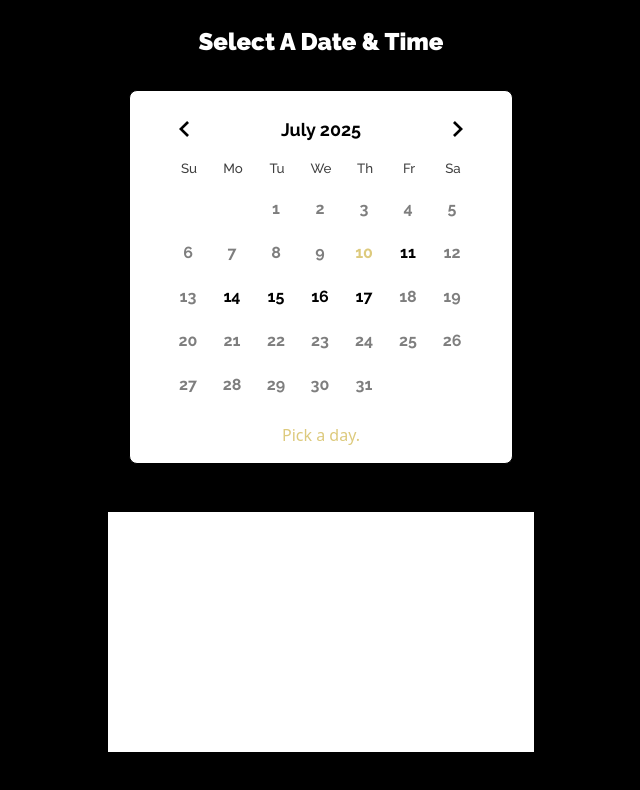
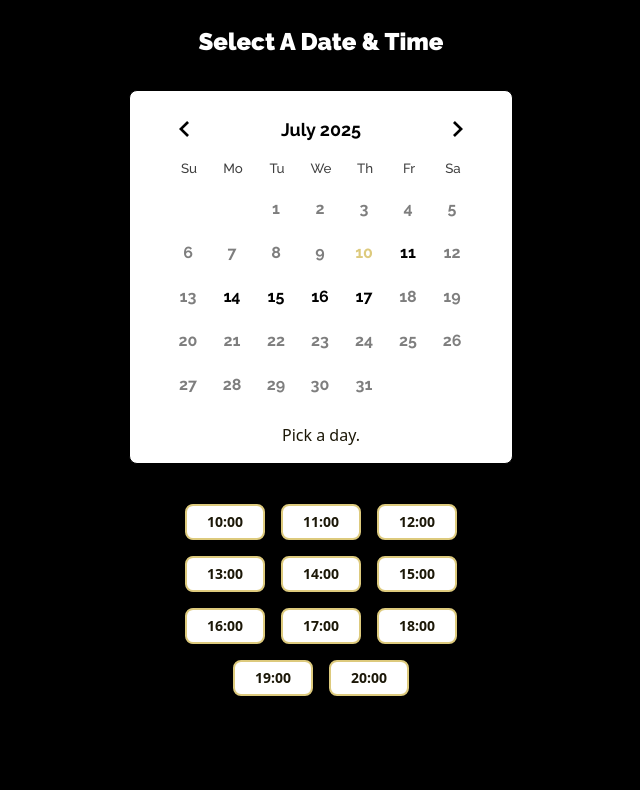
Before and after one commit to EricIshekwene/barbershop-website, a React (Vite) app: page /booking in a window 1280 px wide. Shown: the part 500-1290 px from the top of the page, without its empty margins (319-959 px from the left). After the commit the page ends 1236 px from the top, so only its background shows below. Built offline with nearby package versions, Linux system fonts and the light colour scheme; a web font is replaced by a local one.

Commit message:
Booking times styling

```diff
--- a/src/components/bookingpage/BookingCalender.jsx
+++ b/src/components/bookingpage/BookingCalender.jsx
@@ -27,14 +27,14 @@ function BookingCalendar() {
 
                     classNames={{
                         root: 'rdp-root raleway-regular',
-                        selected: 'bg-[#DDCA7D] text-white rounded-full',
+                        selected: 'bg-[#1c1808] text-[#DDCA7D] rounded-full',
                         today: 'text-[#DDCA7D] font-bold',
                         chevron: 'text-[#DDCA7D]',
 
                     }}
                 />
 
-                <p className="text-center mt-4 text-[#DDCA7D] font-medium">
+                <p className="text-center text-[#1c1808] mt-4 font-medium">
                     {selected ? `Selected: ${selected.toLocaleDateString()}` : "Pick a day."}
                 </p>
             </div>
--- a/src/components/bookingpage/BookingTime.jsx
+++ b/src/components/bookingpage/BookingTime.jsx
@@ -1,9 +1,26 @@
-import React from 'react';
+import React, { useState, useEffect } from 'react';
 
 export default function BookingTime({ numbers }) {
+    const [bookingTime, setBookingTime] = useState(null);
+    useEffect(() => {
+        console.log("bookingTime changed:", bookingTime);
+    }, [bookingTime]);
     return (
-        <div className="w-1/3 h-[30vh] min-w-[320px] mx-auto bg-white m-12">
 
+        <div className="w-1/4 h-[30vh] min-w-[320px] mx-auto ">
+            <div className="flex flex-wrap flex-row items-center justify-center">
+            {numbers.map((num, idx) => (
+              <button
+                key={idx}
+                className={`px-5 py-1.5 m-2 rounded-lg text-sm sm:text-sm md:text-md xl:text-md border-2 border-[#DDCA7D]
+                    font-bold montserrat-navbar-btn  text-[#1c1808] transition-all duration-500
+                    ${bookingTime === num ? "bg-[#1c1808]  text-[#DDCA7D]  shadow-lg shadow-[#DDCA7D]/30" : "bg-white  text-[#1c1808]"}`}
+                onClick={() => setBookingTime(num)}
+              >
+                {num}:00
+              </button>
+            ))}
+            </div>
         </div>
     )
 }
```
